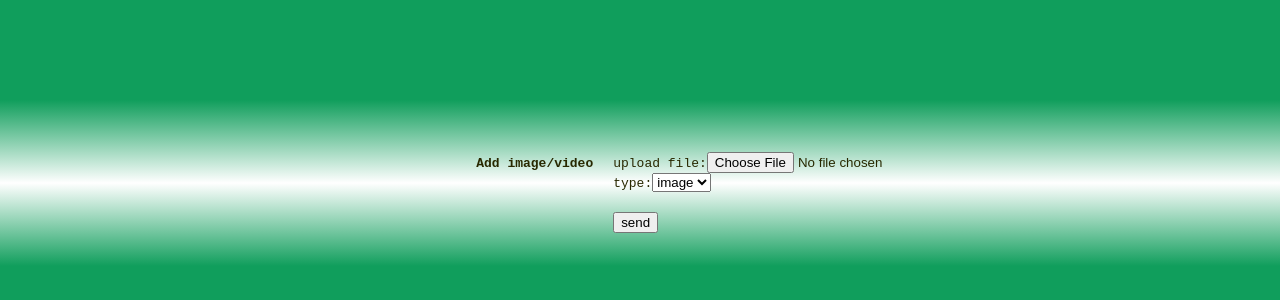
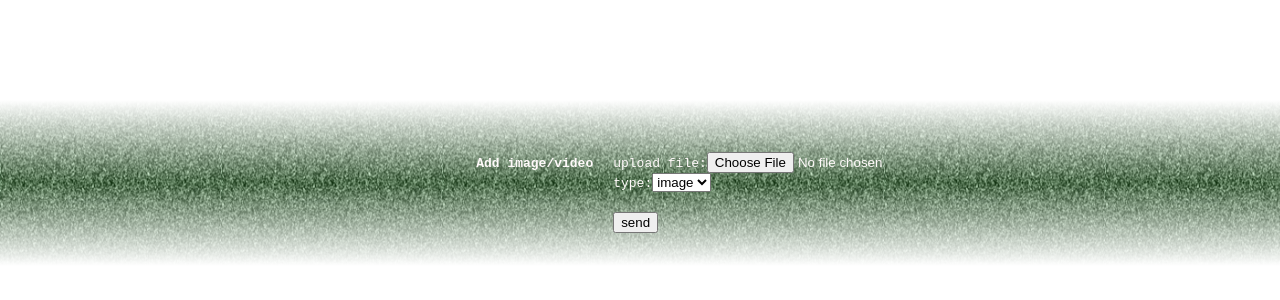
Before and after one commit to lievn/radical-display, a React (Vite) app: page /admin in a window 1280 px wide. Shown: the part 220-520 px from the top of the page. Built offline with nearby package versions, Linux system fonts and the light colour scheme.

Commit message:
Add noise fx admin page

```diff
--- a/src/Admin.css
+++ b/src/Admin.css
@@ -1,14 +1,23 @@
 body {
-  background: rgb(16, 158, 92);
   margin: 0;
   padding: 0;
 }
+
+.noise {
+  margin: 0;
+  padding: 0;
+  background: url(../noise.png);
+  animation: animate 1000ms linear infinite;
+  width: 100%;
+  height: 100%;
+}
+
 .container {
-  background: white;
+  background: transparent;
   background-image: linear-gradient(
-    rgb(16, 158, 92),
-    rgba(255, 255, 255, 0),
-    rgb(16, 158, 92)
+    rgba(255, 255, 255, 1),
+    rgba(34, 196, 28, 0.2),
+    rgba(255, 255, 255, 1)
   );
   display: flex;
   align-items: baseline;
@@ -16,7 +25,7 @@ body {
   font-family: monospace;
   margin-top: 25%;
   padding: 3em 1em 1em 6em;
-  color: rgb(40, 40, 0);
+  color: rgb(255, 250, 250);
 }
 label {
   margin-left: 20px;
@@ -24,3 +33,13 @@ label {
 button {
   margin: 20px;
 }
+
+@keyframes animate {
+  0%,
+  100% {
+    background-position: 0%, 0%;
+  }
+  50% {
+    background-position: 100%, 100%;
+  }
+}
--- a/src/Admin.js
+++ b/src/Admin.js
@@ -9,6 +9,7 @@ export default class Admin extends React.Component {
 
   render() {
     return (
+      <div className="noise">
         <div className="container">
           <h4>Add image/video</h4>
           <div className="form">
@@ -28,6 +29,7 @@ export default class Admin extends React.Component {
             <button>send</button>
           </div>
         </div>
+      </div>
     );
   }
 }
--- /dev/null
+++ b/src/App.css
@@ -0,0 +1,3 @@
+body {
+  background: white;
+}
--- a/src/App.js
+++ b/src/App.js
@@ -2,6 +2,7 @@ import * as React from "react";
 import { BrowserRouter as Router, Switch, Route, Link } from "react-router-dom";
 import Player from "./Player";
 import Admin from "./Admin";
+import "./App.css";
 
 export default class App extends React.Component {
   render() {
```
Also changed, not shown: noise.png (added). Lines whose indentation alone changed are shown as unchanged.
